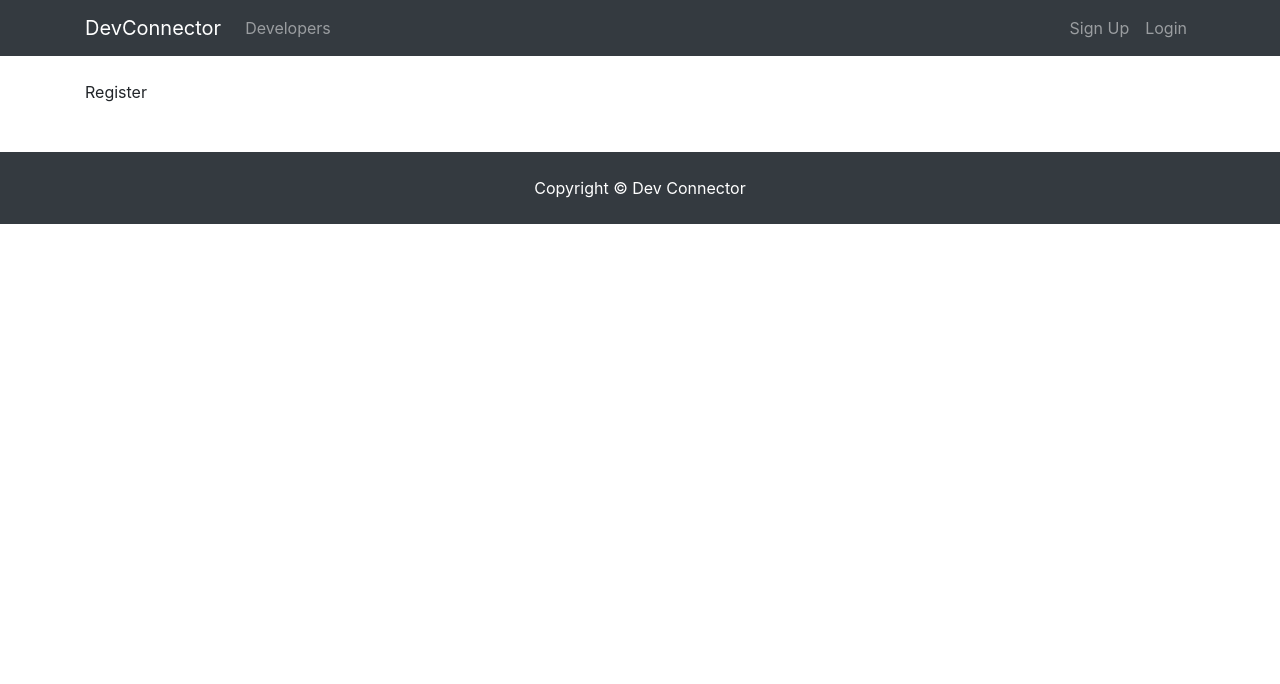
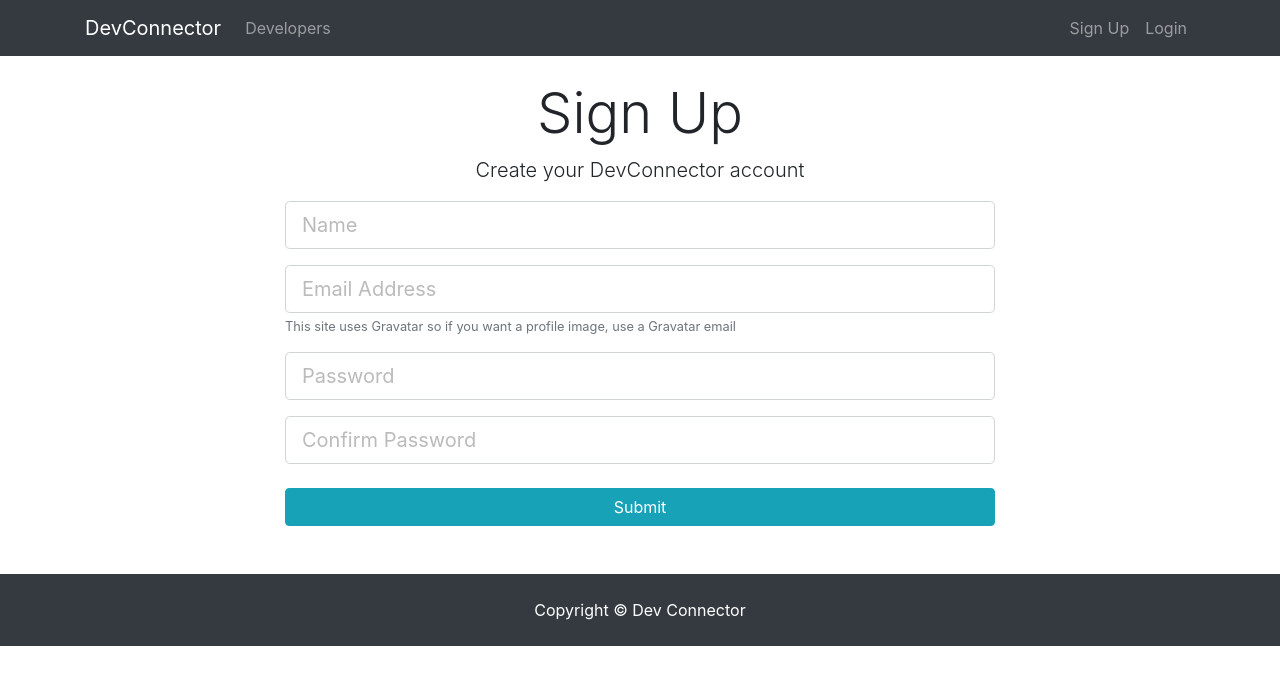
Before and after one commit to sabinbogati1/dev_connector, a React (Create React App) app in the folder client/: page /register in a window 1280 px wide. Shown: the top 684 px of the page. Built offline with nearby package versions, Linux system fonts and the light colour scheme.

Commit message:
Creating the register form with state..

```diff
--- a/client/src/components/auth/Register.js
+++ b/client/src/components/auth/Register.js
@@ -1,10 +1,70 @@
 import React, { Component } from 'react'
 
- class Register extends Component {
+class Register extends Component {
+
+    constructor() {
+        super();
+        this.state = {
+            name: "",
+            email: "",
+            password: "",
+            password2: "",
+            errors: {}
+        }
+
+        this.onchange = this.onchange.bind(this);
+        this.onSubmit = this.onSubmit.bind(this);
+    }
+
+    onSubmit(e) {
+        e.preventDefault();
+        const { name, email, password, password2 } = this.state;
+        const newUser = {
+            name,
+            email,
+            password,
+            password2
+        }
+        console.log("newUser :: ", newUser);
+    }
+
+    onchange(e) {
+        this.setState({
+            [e.target.name]: e.target.value
+        })
+    }
+
   render() {
     return (
-      <div>
-          Register
+        <div className="register">
+        <div className="container">
+          <div className="row">
+            <div className="col-md-8 m-auto">
+              <h1 className="display-4 text-center">Sign Up</h1>
+              <p className="lead text-center">Create your DevConnector account</p>
+              <form onSubmit={this.onSubmit}>
+                <div className="form-group">
+                                <input type="text" className="form-control form-control-lg"
+                                    placeholder="Name" name="name" value={this.state.name} onChange={this.onchange} />
+                </div>
+                <div className="form-group">
+                                <input type="email" className="form-control form-control-lg"
+                                    placeholder="Email Address" name="email" value={this.state.email} onChange={this.onchange} />
+                  <small className="form-text text-muted">This site uses Gravatar so if you want a profile image, use a Gravatar email</small>
+                </div>
+                <div className="form-group">
+                                <input type="password" className="form-control form-control-lg"
+                                    placeholder="Password" name="password" value={this.state.password} onChange={this.onchange} />
+                </div>
+                <div className="form-group">
+                                <input type="password" className="form-control form-control-lg"
+                                    placeholder="Confirm Password" name="password2" value={this.state.password2} onChange={this.onchange}/>
+                </div>
+                <input type="submit" className="btn btn-info btn-block mt-4" />
+              </form>
+            </div>
+          </div>
+        </div>
       </div>
     )
   }
```
